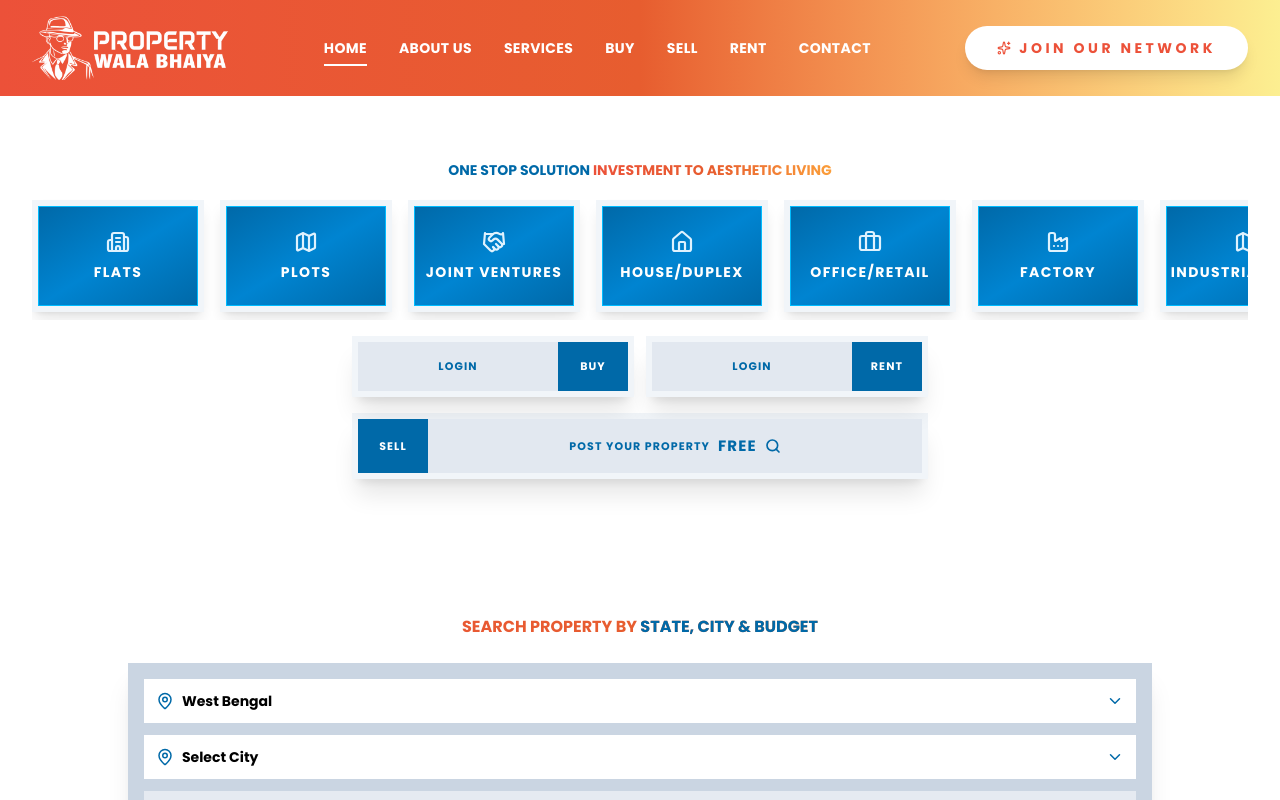
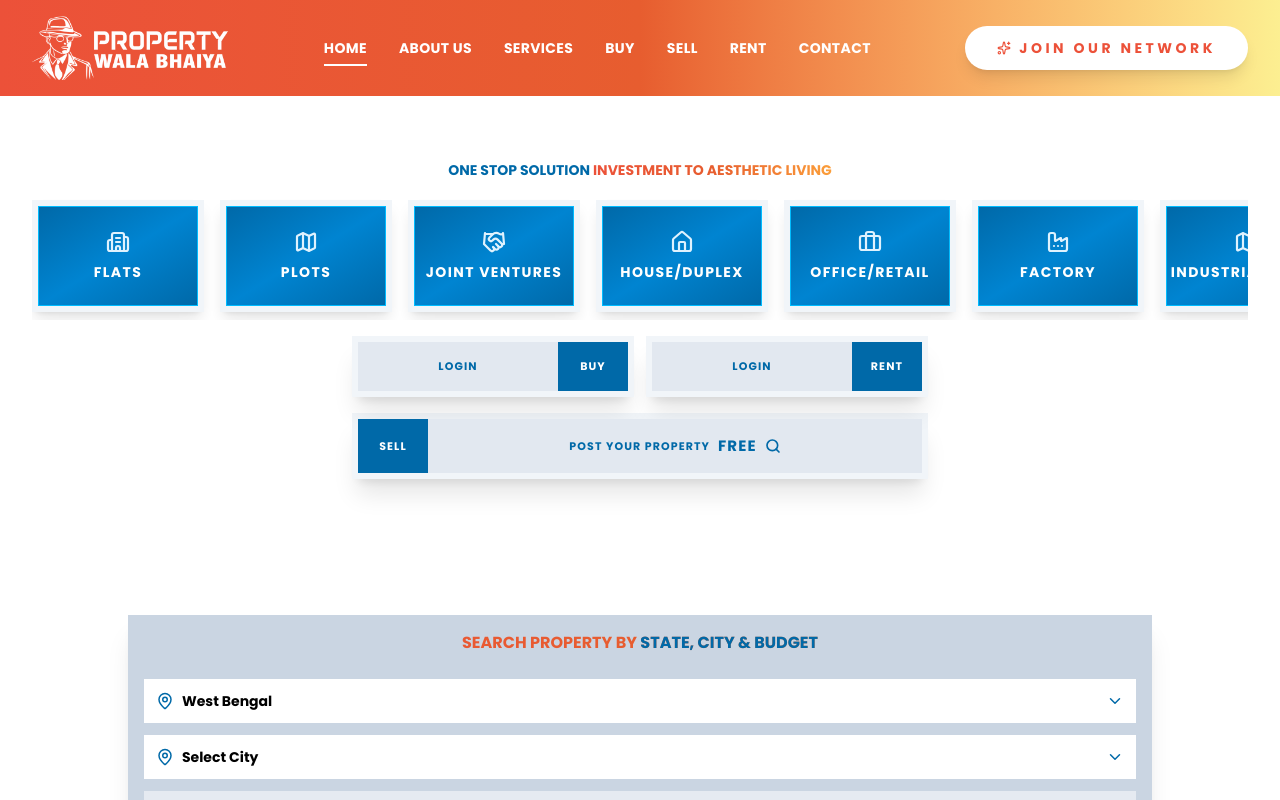
Before and after one commit to passportpulse/property-wala-ankita, a React (Vite) app: page / in a window 1280 px wide. Shown: the top 800 px of the page. Built offline with nearby package versions, Linux system fonts and the light colour scheme.

Commit message:
home page updated

```diff
--- a/src/pages/home/sections/HomeFilter.jsx
+++ b/src/pages/home/sections/HomeFilter.jsx
@@ -55,7 +55,7 @@ export default function HomeFilter() {
 
   const handleSearch = () => {
     navigate(
-      `/buy?state=${selectedState}&city=${selectedCity}&place=${selectedPlace}&min=${minBudget}&max=${maxBudget}`
+      `/buy?state=${selectedState}&city=${selectedCity}&place=${selectedPlace}&min=${minBudget}&max=${maxBudget}`,
     );
   };
 
@@ -63,16 +63,15 @@ export default function HomeFilter() {
     <Section size="default" className="bg-white">
       <Container>
         <div className="max-w-5xl mx-auto space-y-3">
-          {/* HEADING */}
-          <div className="text-center mb-6">
-            <h2 className="text-xs lg:text-base font-black uppercase bg-linear-to-r from-coral-red via-soft-orange to-peach-glow bg-clip-text text-transparent">
-              Search Property by{" "}
-              <span className="text-sky-700">State, City & Budget</span>
-            </h2>
-          </div>
-
           {/* FILTER CARD */}
           <div className="bg-slate-300 p-4 shadow-xl space-y-3">
+            {/* HEADING */}
+            <div className="text-center mb-6">
+              <h2 className="text-xs lg:text-base font-black uppercase bg-linear-to-r from-coral-red via-soft-orange to-peach-glow bg-clip-text text-transparent">
+                Search Property by{" "}
+                <span className="text-sky-700">State, City & Budget</span>
+              </h2>
+            </div>
             {/* STATE DROPDOWN */}
             <div className="relative" ref={stateRef}>
               <div
```
